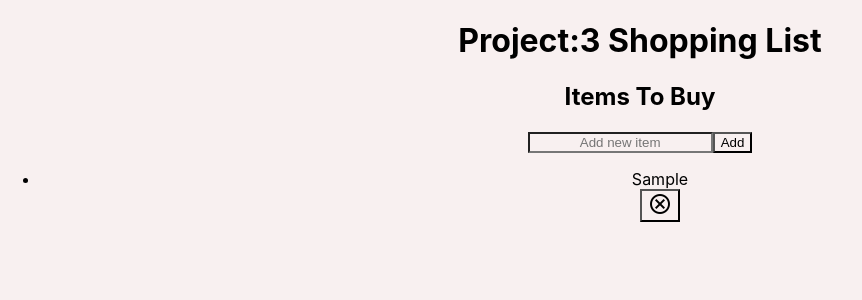
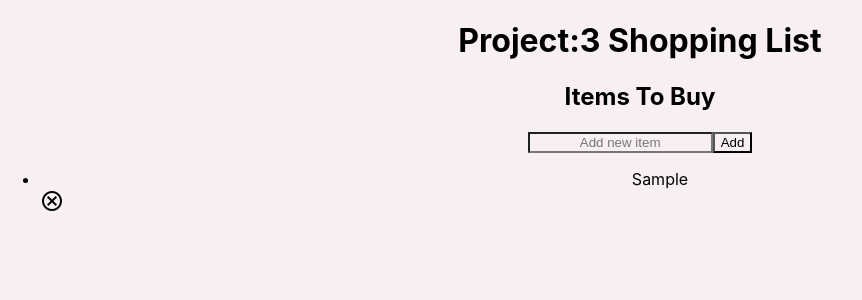
Before and after one commit to Keerthanabas/Shopping-List, a React (Create React App) app: page / in a window 1280 px wide. Both pictures are taken after typing "Sample" into the empty fields and a click on the button "Add". Shown: the top 300 px of the page, without its empty margins (0-862 px from the left). Built offline with nearby package versions, Linux system fonts and the light colour scheme.

Commit message:
30.12.23 change css

```diff
--- a/src/App.css
+++ b/src/App.css
@@ -11,6 +11,7 @@
 }
 
 .material-symbols-outlined {
-  box-sizing: none;
+  display: flex;
+
 
 }
--- a/src/components/shoppinglist.js
+++ b/src/components/shoppinglist.js
@@ -4,9 +4,10 @@ import React from 'react';
 const ShoppingList = (props)=>{
     return(
         <div>
-        <li>{props.text}</li> <button onClick={()=>props.deleteItem(props.id)}>
-        <span class="material-symbols-outlined"> Cancel</span>
-          </button>
+        <li>{props.text}</li>
+        {/* <button onClick={()=>props.deleteItem(props.id)}> </button> */}
+        <span class="material-symbols-outlined" onClick={()=>props.deleteItem(props.id)}> Cancel</span>
+
         </div>
     )
 }
```
